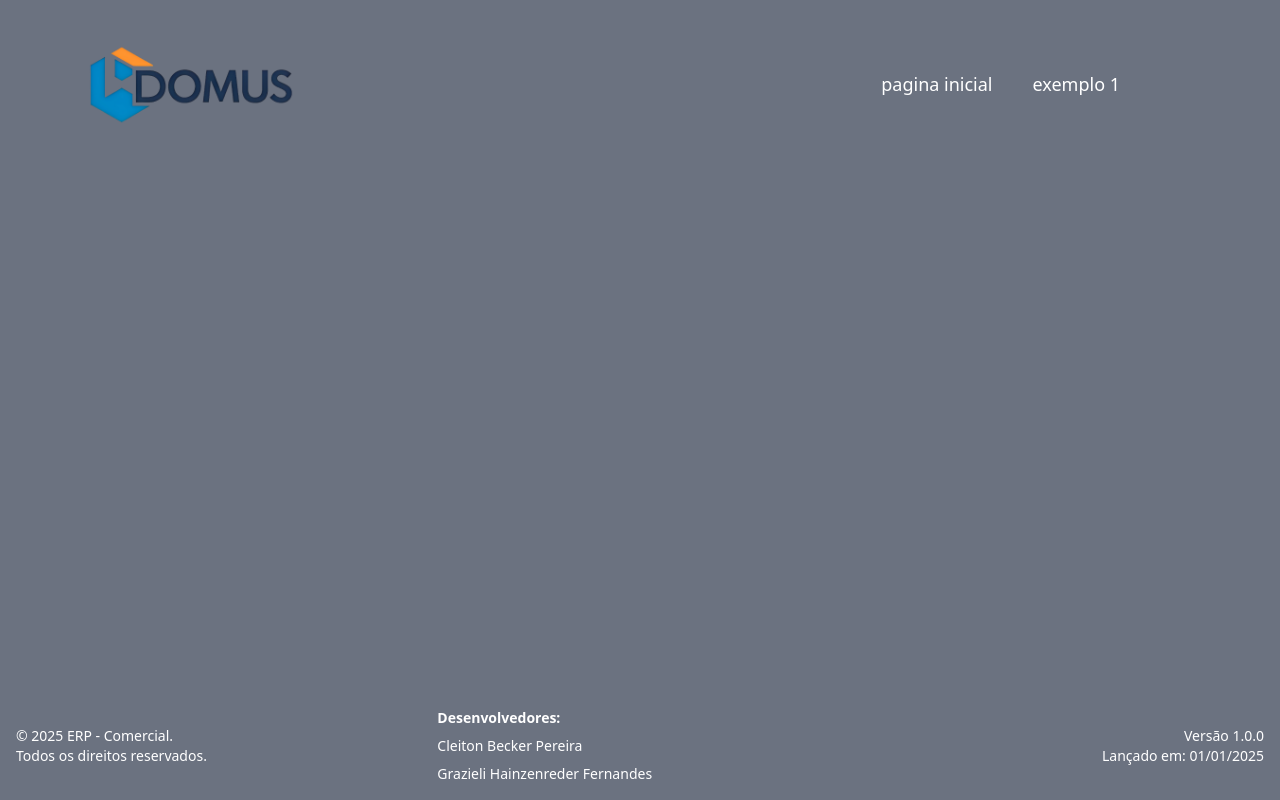
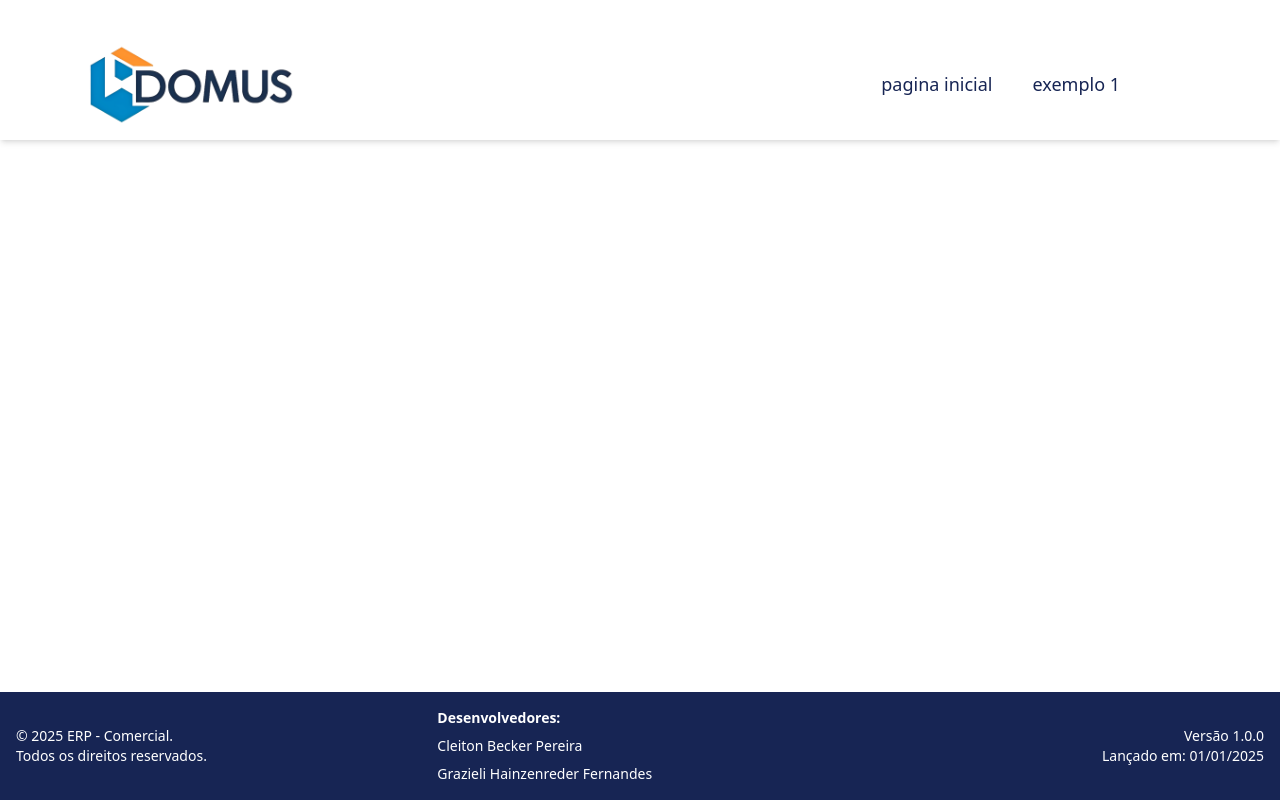
Before and after one commit to cleiton-bp/erp-comercial, an Angular app: page / in a window 1280 px wide. Built offline with nearby package versions, Linux system fonts and the light colour scheme.

Commit message:
ajusted colors

```diff
--- a/src/app/app.component.html
+++ b/src/app/app.component.html
@@ -1,5 +1,7 @@
-<main class="tw-font-medium bg-gray-500 flex flex-col h-screen">
-  <app-header></app-header>
+<main class="tw-font-medium bg-white flex flex-col h-screen">
+  <div class="bg-white shadow-md pb-2">
+    <app-header></app-header>
+  </div>
 
   <div class="flex-grow">
     <router-outlet></router-outlet>
--- a/src/app/components/footer/footer.component.html
+++ b/src/app/components/footer/footer.component.html
@@ -1,4 +1,4 @@
-<footer class="bg-gray-500 py-4 text-white text-sm">
+<footer class="bg-blue-950 py-4 text-white text-sm">
   <div
     class="max-w-7xl mx-auto px-4 flex flex-col sm:flex-row sm:justify-between sm:items-center gap-4 text-center sm:text-left"
   >
--- a/src/app/components/header/header.component.html
+++ b/src/app/components/header/header.component.html
@@ -12,14 +12,14 @@
   <nav class="flex space-x-10 pr-20 text-lg font-medium">
     <a
       href="/#"
-      class="relative text-md text-white after:absolute after:left-0 after:bottom-0 after:w-full after:h-[2px] after:bg-white after:scale-x-0 after:origin-right after:transition-transform after:duration-300 hover:after:scale-x-100 hover:after:origin-left hover:[transform:scale(1.05)]"
+      class="relative text-md text-blue-950 after:absolute after:left-0 after:bottom-0 after:w-full after:h-[2px] after:bg-blue-950 after:scale-x-0 after:origin-right after:transition-transform after:duration-300 hover:after:scale-x-100 hover:after:origin-left hover:[transform:scale(1.05)]"
     >
       pagina inicial
     </a>
 
     <a
       href="/#"
-      class="relative text-white after:absolute after:left-0 after:bottom-0 after:w-full after:h-[2px] after:bg-white after:scale-x-0 after:origin-right after:transition-transform after:duration-300 hover:after:scale-x-100 hover:after:origin-left hover:[transform:scale(1.05)]"
+      class="relative text-blue-950 after:absolute after:left-0 after:bottom-0 after:w-full after:h-[2px] after:bg-blue-950 after:scale-x-0 after:origin-right after:transition-transform after:duration-300 hover:after:scale-x-100 hover:after:origin-left hover:[transform:scale(1.05)]"
     >
       exemplo 1
     </a>
```
